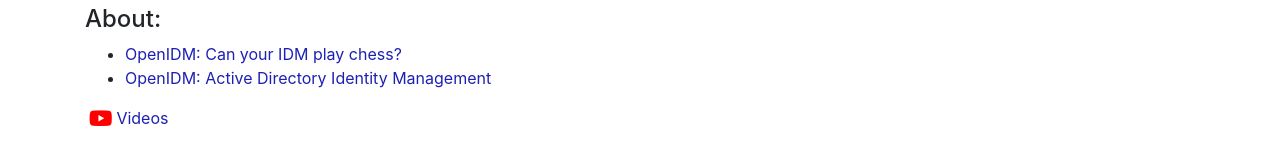
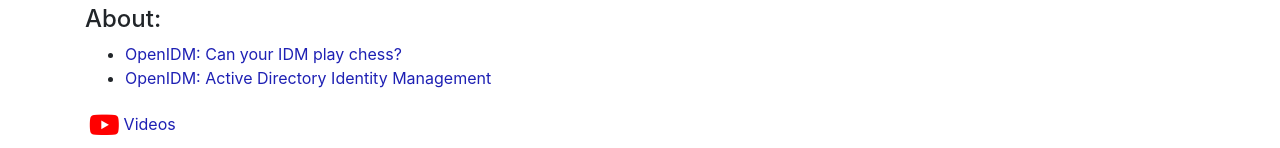
Before and after one commit to OpenIdentityPlatform/OpenIdentityPlatform.org, a Jekyll site: the page built from openidm.md, in a window 1280 px wide and 1081 px high. Shown: the part 499-647 px from the top of the window. Built offline with Jekyll 4.4.1, drawn with Linux system fonts in a browser that asks for light colours; nearby versions of some CDN libraries.

Commit message:
update YT link (#214)

```diff
--- a/_includes/product-about.html
+++ b/_includes/product-about.html
@@ -16,7 +16,7 @@
         {% endfor %}
     </ul>
     <p>
-        <a class="icon-link" href="https://www.youtube.com/results?search_query={{page.product}}" target="_blank">
+        <a class="icon-link" href="https://www.youtube.com/results?search_query={{page.reponame}}" target="_blank">
             <i class="fa-brands fa-youtube px-1 yt-icon"></i>Videos
         </a>
     </p>
--- a/_sass/widgets.scss
+++ b/_sass/widgets.scss
@@ -37,12 +37,3 @@
     white-space: nowrap;
   }
 }
-
-.articles {
-  .yt-icon {
-    color: red;
-    font-size: 1.3rem;
-    position: relative;
-    top: 2px;
-  }
-}
--- a/assets/css/main.scss
+++ b/assets/css/main.scss
@@ -158,3 +158,12 @@
     width: 50%;
   }
 }
+
+.articles {
+  .yt-icon {
+    color: red;
+    font-size: 1.7rem;
+    position: relative;
+    top: 5px;
+  }
+}
```
